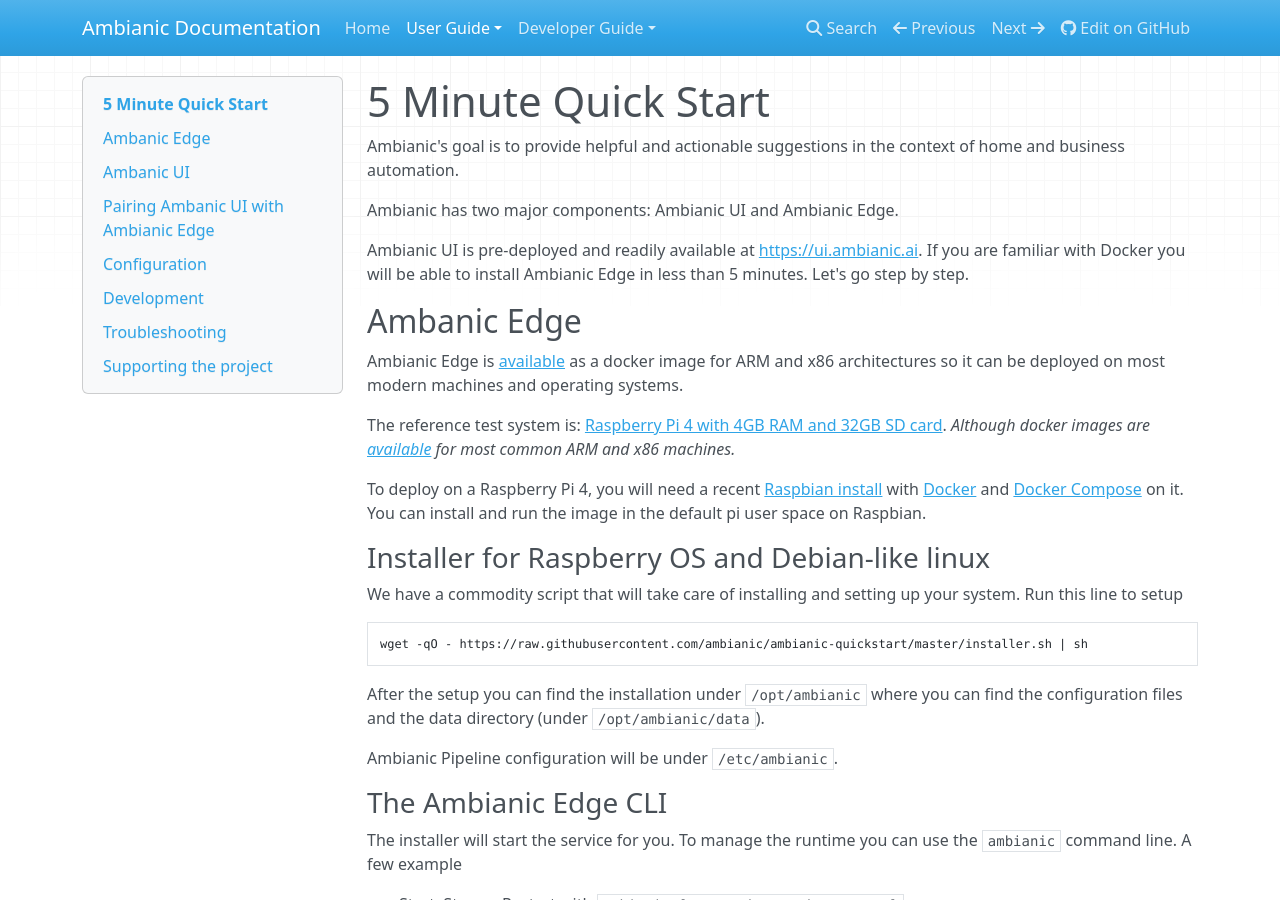
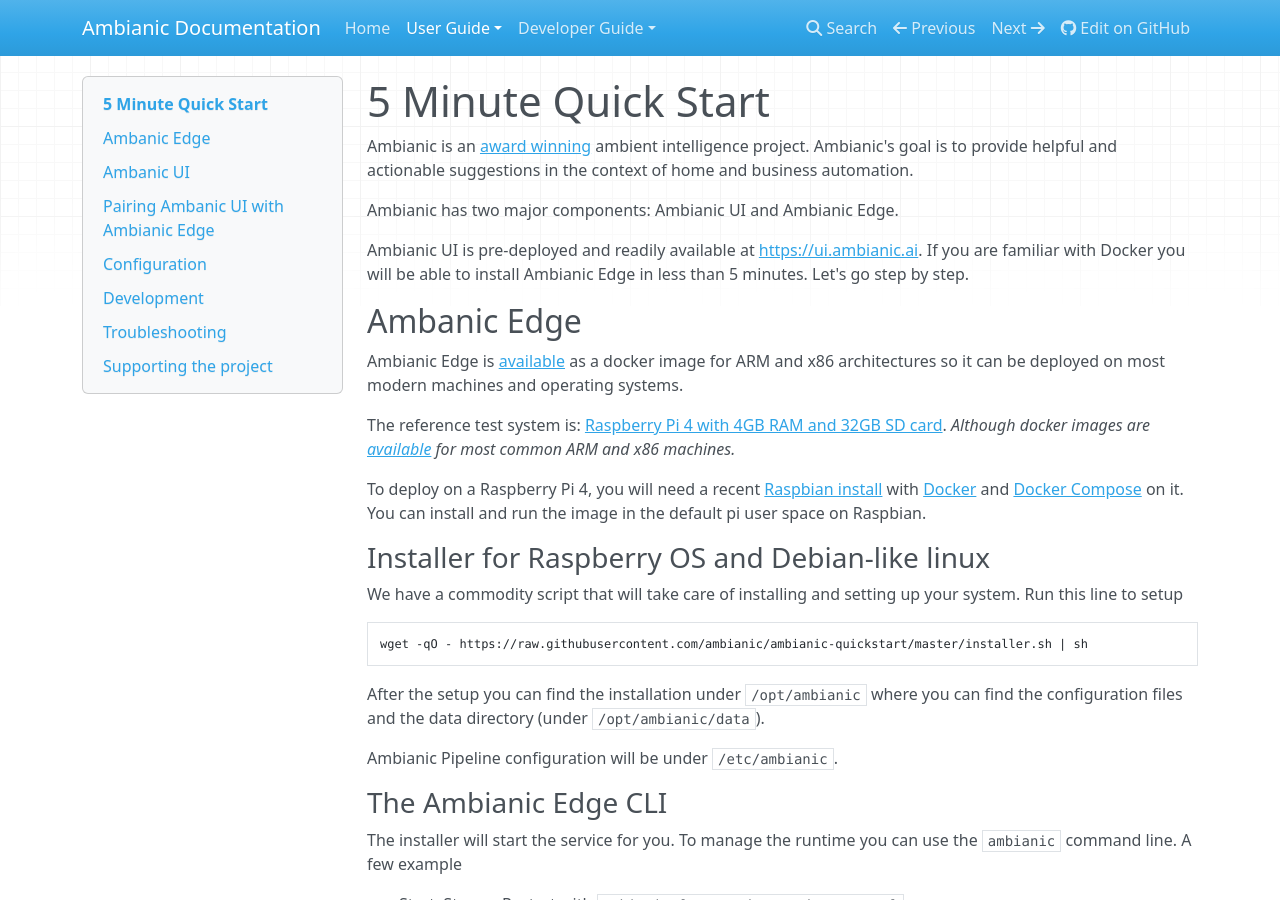
Before and after one commit to ambianic/ambianic-docs, an MkDocs documentation site: the page built from docs-md/users/quickstart.md, in a window 1280 px wide and 900 px high. Built offline with MkDocs 1.6.1, drawn with Linux system fonts in a browser that asks for light colours; nearby versions of some CDN libraries.

Commit message:
docs: awards link

```diff
--- a/docs-md/users/quickstart.md
+++ b/docs-md/users/quickstart.md
@@ -1,7 +1,7 @@
 
 # 5 Minute Quick Start
 
-Ambianic's goal is to provide helpful and actionable suggestions
+Ambianic is an [award winning](https://blog.ambianic.ai/2020/11/05/awards.html) ambient intelligence project. Ambianic's goal is to provide helpful and actionable suggestions
 in the context of home and business automation.
 
 Ambianic has two major components: Ambianic UI and Ambianic Edge.
```
